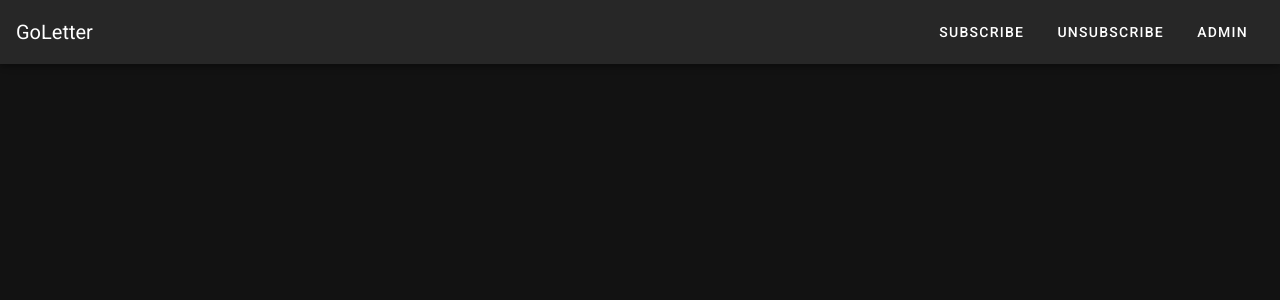
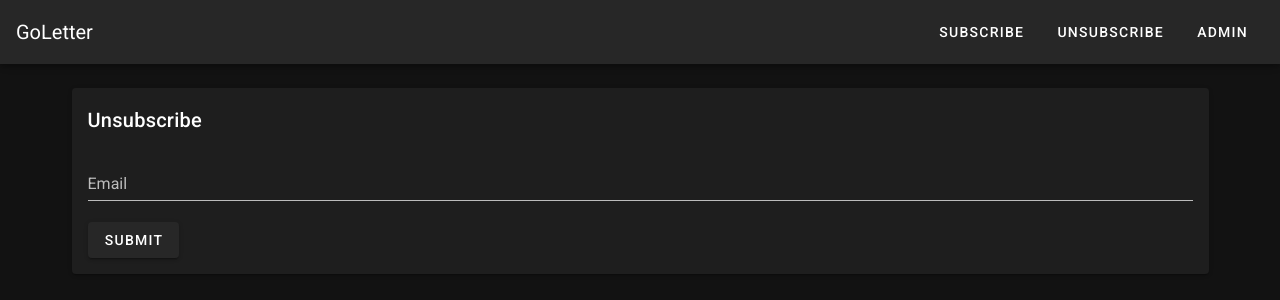
Before and after one commit to twilight-warlock/Golang-Project, a Nuxt app in the folder frontend/: page /unsubscribe in a window 1280 px wide. Shown: the top 300 px of the page. Built offline with nearby package versions, Linux system fonts and the light colour scheme.

Commit message:
ft: pages subscribe unsubscribe and admin

```diff
--- /dev/null
+++ b/frontend/pages/admin.vue
@@ -0,0 +1,26 @@
+<template>
+  <v-container>
+    <v-card>
+      <v-card-title>Admin</v-card-title>
+      <v-card-text>
+        <v-form @submit.prevent="sendContent">
+          <v-textarea v-model="content" label="Newsletter Content" filled></v-textarea>
+          <v-btn type="submit">Send to all subscribers!</v-btn>
+        </v-form>
+      </v-card-text>
+    </v-card>
+  </v-container>
+</template>
+
+<script>
+export default {
+    data: () => ({
+        content: '',
+    }),
+    methods:{
+        sendContent(){
+            this.$axios.get("https://dog.ceo/api/breeds/image/random").then((res) => console.log(res))
+        }
+    }
+}
+</script>
--- /dev/null
+++ b/frontend/pages/subscribe.vue
@@ -0,0 +1,26 @@
+<template>
+  <v-container>
+    <v-card>
+      <v-card-title>Subscribe</v-card-title>
+      <v-card-text>
+        <v-form @submit.prevent="subscribe">
+          <v-text-field v-model="email" label="Email"></v-text-field>
+          <v-btn type="submit">Submit</v-btn>
+        </v-form>
+      </v-card-text>
+    </v-card>
+  </v-container>
+</template>
+
+<script>
+export default {
+    data: () => ({
+        email: '',
+    }),
+    methods:{
+        subscribe(){
+            this.$axios.get("https://dog.ceo/api/breeds/image/random").then((res) => console.log(res))
+        }
+    }
+}
+</script>
--- /dev/null
+++ b/frontend/pages/unsubscribe.vue
@@ -0,0 +1,26 @@
+<template>
+  <v-container>
+    <v-card>
+      <v-card-title>Unsubscribe</v-card-title>
+      <v-card-text>
+        <v-form @submit.prevent="unsubscribe">
+          <v-text-field v-model="email" label="Email"></v-text-field>
+          <v-btn type="submit">Submit</v-btn>
+        </v-form>
+      </v-card-text>
+    </v-card>
+  </v-container>
+</template>
+
+<script>
+export default {
+    data: () => ({
+        email: '',
+    }),
+    methods:{
+        unsubscribe(){
+            this.$axios.get("https://dog.ceo/api/breeds/image/random").then((res) => console.log(res))
+        }
+    }
+}
+</script>
```
